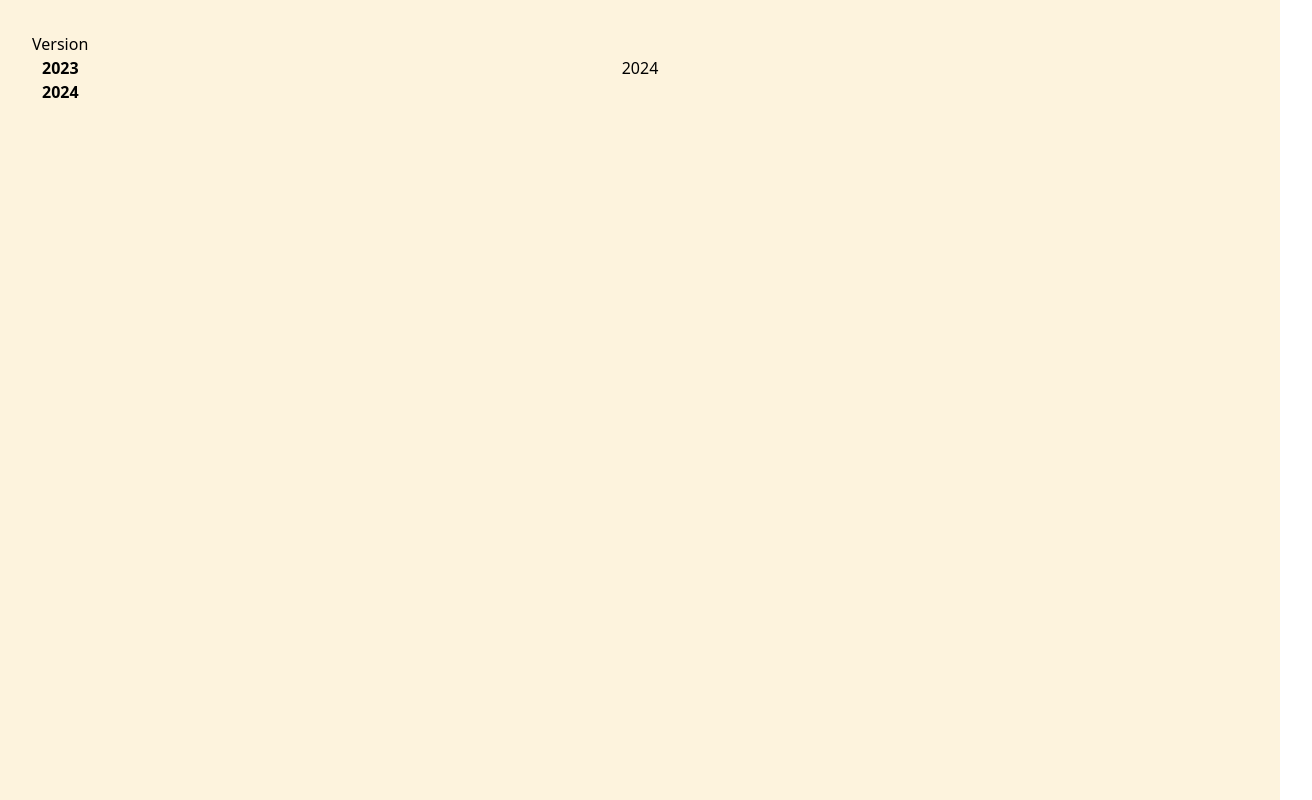
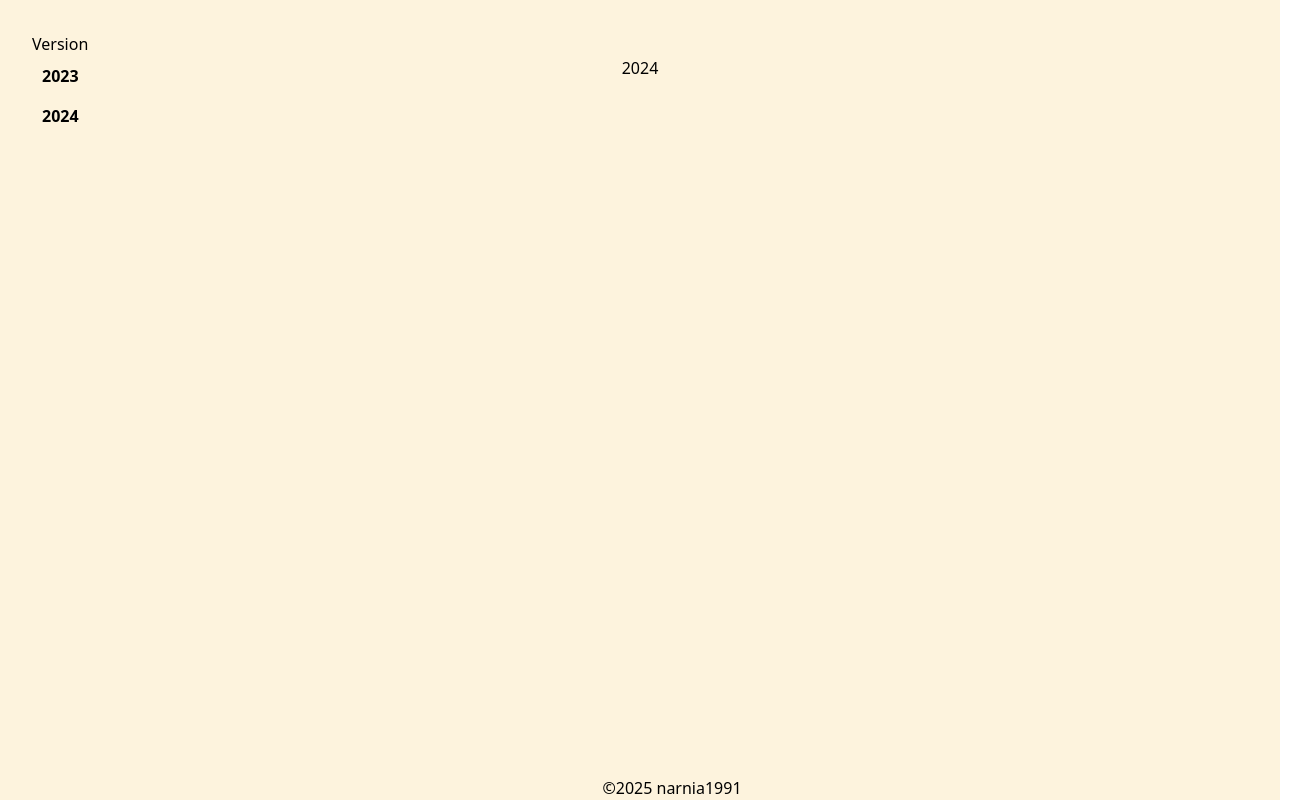
Before and after one commit to narnia1991/narnia1991.github.io, a React (Vite) app: page / in a window 1280 px wide. Both pictures are taken after a click on the button "Version". Shown: the whole page, 1312 px wide, since content can reach past the window. Built offline with nearby package versions, Linux system fonts and the light colour scheme.

Commit message:
:ambulance: Fix routing

```diff
--- a/src/2023/App.tsx
+++ b/src/2023/App.tsx
@@ -87,9 +87,6 @@ function App() {
       <Routes>
         <Route path="/" element={MainPage} />
       </Routes>
-      <div style={{ position: "absolute", bottom: 0, margin: "0 auto" }}>
-        ©2023 narnia1991
-      </div>
     </>
   );
 }
--- a/src/App.tsx
+++ b/src/App.tsx
@@ -2,19 +2,19 @@ import './App.css'
 import { Menu, MenuButton, MenuItem, MenuItems } from '@headlessui/react'
 import { default as App2023 } from './2023/App'
 import { default as App2024 } from './2024/App'
-import { Outlet, Route, Routes } from 'react-router-dom'
+import { Link, Outlet, Route, Routes } from 'react-router-dom'
 import { FC, ReactNode } from 'react'
 
 const VersionMenu: FC<{ items: string[] }> = ({ items }) => {
     return <Menu>
-        <MenuButton>Version</MenuButton>
+        <MenuButton className="data-[focus]:bg-blue-100">Version</MenuButton>
         <MenuItems anchor="bottom">
             {
                 items.map((item: string) =>
                     <MenuItem key={item}>
-                        <a className="block data-[focus]:bg-blue-100" href={`/${item}`}>
+                        <Link className="block data-[focus]:bg-blue-100 p-2" to={item}>
                             {item}
-                        </a>
+                        </Link>
                     </MenuItem>
                 )
             }
@@ -30,20 +30,16 @@ const Layout: FC<{ items: string[] }> = ({ items }) => {
                 items
             } />
         </div>
+
         <Outlet />
+
+        <div className="absolute bottom-0 margin-0 w-screen">
+            ©{new Date().getFullYear()} narnia1991
+        </div>
     </>
 }
 
 function App() {
-    const cardList = [
-        "Work Experience",
-        "Mini-Games",
-        "Professional Links",
-        "Arts",
-        "Music",
-        "Food"
-    ]
-
     const versionComponents: Record<string, () => JSX.Element> = {
         "2023": App2023,
         "2024": App2024
@@ -57,7 +53,6 @@ function App() {
                 <Route path="/" element={<Layout items={versionKeys} />}>
                     {
                         Object.entries(versionComponents).map(([version, Component]: [string, () => ReactNode]) => {
-                            console.log(Component)
                             return <Route path={version} key={version} element={<Component />} />
                         })
                     }
--- a/src/main.tsx
+++ b/src/main.tsx
@@ -3,14 +3,21 @@ import { createRoot } from 'react-dom/client'
 import App from './App.js'
 import './index.css'
 import {
-  BrowserRouter,
+  createHashRouter,
+  RouterProvider
 } from "react-router-dom";
 
 
+
+const router = createHashRouter([
+  {
+    path: "/*",
+    element: <App />,
+  }
+]);
+
 createRoot(document.getElementById('root')!).render(
   <StrictMode>
-    <BrowserRouter>
-      <App />
-    </BrowserRouter>
+    <RouterProvider router={router} />
   </StrictMode>,
 )
```
Also changed, not shown: package.json (+4 -4 lines), 2 other files (tests, documents, lock files or other folders).
